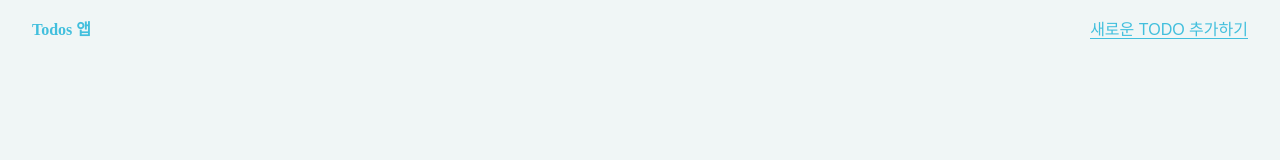
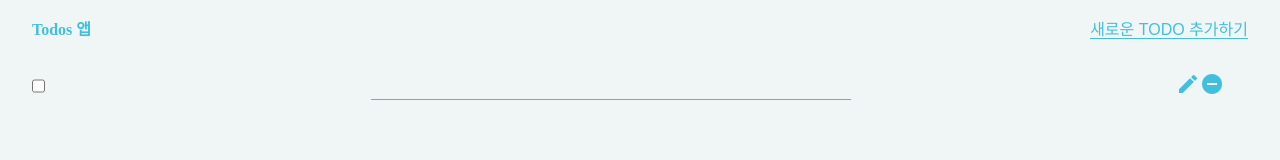
Before and after one commit to namtndus/ToDoList, a plain HTML site: page index.html in a window 1280 px wide. Both pictures are taken after a click on the button "새로운 TODO 추가하기". Drawn offline with Linux system fonts and the light colour scheme.

Commit message:
feat: script.js 구현

```diff
--- a/index.html
+++ b/index.html
@@ -5,16 +5,20 @@
     <meta name="viewport" content="width=device-width, initial-scale=1.0">
     <link rel="stylesheet" href="style.css">
     <title>해야 할 일</title>
+    <link rel="stylesheet" href="https://fonts.googleapis.com/css2?family=Material+Icons" />
 </head>
 <body>
     <div id="app">
         <header>
             <h1>Todos 앱</h1>
-            <button type="button">
+            <button id="create-btn" type="button">
                 <span>새로운 TODO 추가하기</span>
             </button>
         </header>
-        <main></main>
+        <main class="todo-list" id="list">
+
+        </main>
+        <script src="script.js"></script>
     </div>
 </body>
 </html>
--- /dev/null
+++ b/script.js
@@ -0,0 +1,133 @@
+// index.html에 정의된 태그들을 불러옴
+const list = document.getElementById('list');
+const createBtn = document.getElementById("create-btn");
+
+// 투두 데이터를 일시적으로 저장하기 위해서 배열이 필요하다.
+let todos = [];
+
+createBtn.addEventListener("click", createNewTodo);
+
+// 버튼을 클릭하였을 때, 생성되는 것은 하나의 객체이다.
+function createNewTodo(){
+
+    const item = {
+        id: new Date().getTime(),
+        text: '',
+        complete: false
+    };
+
+    // 배열 처음에 새로운 아이템을 추가
+    todos.unshift(item);
+
+    // 요소 생성하기
+    const {itemEl, inputEl, editBtnEl, removeBtnEl} = createTodoElement(item);
+
+    list.prepend(itemEl);
+
+    inputEl.removeAttribute('disabled');
+    inputEl.focus();
+    saveToLocalStorage();
+}
+
+function createTodoElement(item){
+    const itemEl = document.createElement('div');
+    itemEl.classList.add('item');
+
+    const checkBoxEl = document.createElement('input');
+    checkBoxEl.type = 'checkBox';
+    checkBoxEl.checked = item.complete
+
+    // 새로고침을 하여 아이템을 다시 불러 들여있을 떄, item의 complete의 상태를 보고, true이면 complete 클래스 추가
+    if(item.complete){
+        itemEl.classList.add('complete');
+    }
+
+    const inputEl = document.createElement('input');
+    inputEl.type = 'text';
+    inputEl.value = item.text;
+    inputEl.setAttribute('disabled','');
+
+    const actionsEl = document.createElement('div');
+    actionsEl.classList.add('actions');
+
+    const editBtnEl = document.createElement('button');
+    editBtnEl.classList.add('material-icons')
+    editBtnEl.innerText = 'edit';
+
+    const removeBtnEl = document.createElement('button');
+    removeBtnEl.classList.add("material-icons","remove-btn");
+    removeBtnEl.innerText = 'remove_circles';
+
+    // input 적은 데이터를 불러오기 위해 item의 텍스트에도 적어놓음
+    inputEl.addEventListener('input', () =>{
+        item.text = inputEl.value;
+    })
+
+    checkBoxEl.addEventListener('change',()=>{
+        item.complete = checkBoxEl.checked;
+
+        if(item.complete){
+            itemEl.classList.add('complete');
+        }else{
+            itemEl.classList.remove('complete');
+        }
+        saveToLocalStorage();
+    })
+
+    //item 태그에서 focus가 사라지면 input 태그에 disabled가 생성되게 바뀜
+    inputEl.addEventListener('blur', ()=>{
+        inputEl.setAttribute('disabled',"");
+        saveToLocalStorage();
+    })
+
+    // edit 버튼을 눌렀을 떄, input 태그에 있는 것을 수정
+    editBtnEl.addEventListener('click',()=>{
+        inputEl.removeAttribute('disabled');
+        inputEl.focus();
+    })
+
+    // remove 버튼을 눌렀을 때, remove 버튼이 들어간 Item태그를 삭제
+    removeBtnEl.addEventListener('click', ()=>{
+        todos = todos.filter(t => t.id !== item.id)
+        itemEl.remove();
+        saveToLocalStorage();
+    })
+
+    itemEl.append(checkBoxEl);
+    itemEl.append(inputEl);
+    actionsEl.append(editBtnEl);
+    actionsEl.append(removeBtnEl);
+    itemEl.append(actionsEl);
+
+    return {itemEl, inputEl, editBtnEl, removeBtnEl};
+}
+
+function saveToLocalStorage(){
+    // 데이터를 로컬 스토리지에 저장하기 위해서는 항상 String 타입으로 저장해야 한다.
+    // 배열로 된 todos를 JSON.stringify()를 통해 저장해야 한다.
+    const data = JSON.stringify(todos);
+
+    // window 부분은 생략할 수 있다.
+    window.localStorage.setItem('my_todos',data);
+}
+
+function loadFromLocalStorage() {
+    const data = localStorage.getItem('my_todos');
+
+    if(data){
+        todos = JSON.parse(data);
+    }
+}
+
+
+function displayTodos(){
+    loadFromLocalStorage();
+    for(let i = 0; i < todos.length; i++){
+        const item = todos[i];
+        const {itemEl} = createTodoElement(item);
+
+        list.append(itemEl);
+    }
+}
+
+displayTodos();
--- a/style.css
+++ b/style.css
@@ -35,3 +35,28 @@ header button span:hover{
     color: #084B83;
     border-color: #084B83;
 }
+
+.material-icons{
+    background-color: transparent;
+    border: 0;
+    color: #42BFDD;
+}
+
+.item{
+    display: flex;
+    justify-content: space-between;
+    padding: 1rem 2rem;
+}
+
+.item input[type=text]{
+    width: 30rem;
+    background-color: transparent;
+    border: 0;
+    border-bottom: 1px solid #42BFDD;
+    outline: none;
+}
+
+.complete{
+    text-decoration: line-through;
+    color: black;
+}
```
